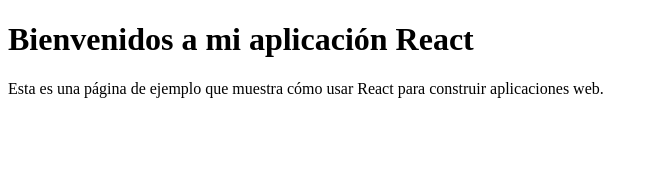
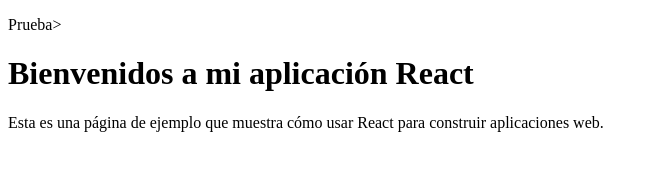
Before and after one commit to jgarcialogic/npmpipeline, a React app: page public/index.html in a window 1280 px wide. Shown: the whole page, without its empty margins (0-658 px from the left). Built offline with nearby package versions, Linux system fonts and the light colour scheme.

Commit message:
Update index.html

```diff
--- a/public/index.html
+++ b/public/index.html
@@ -5,6 +5,7 @@
     <title>Mi primera página con React</title>
   </head>
   <body>
+    <p>Prueba>
     <div id="root"></div>
     <script src="index.js"></script>
   </body>
```
